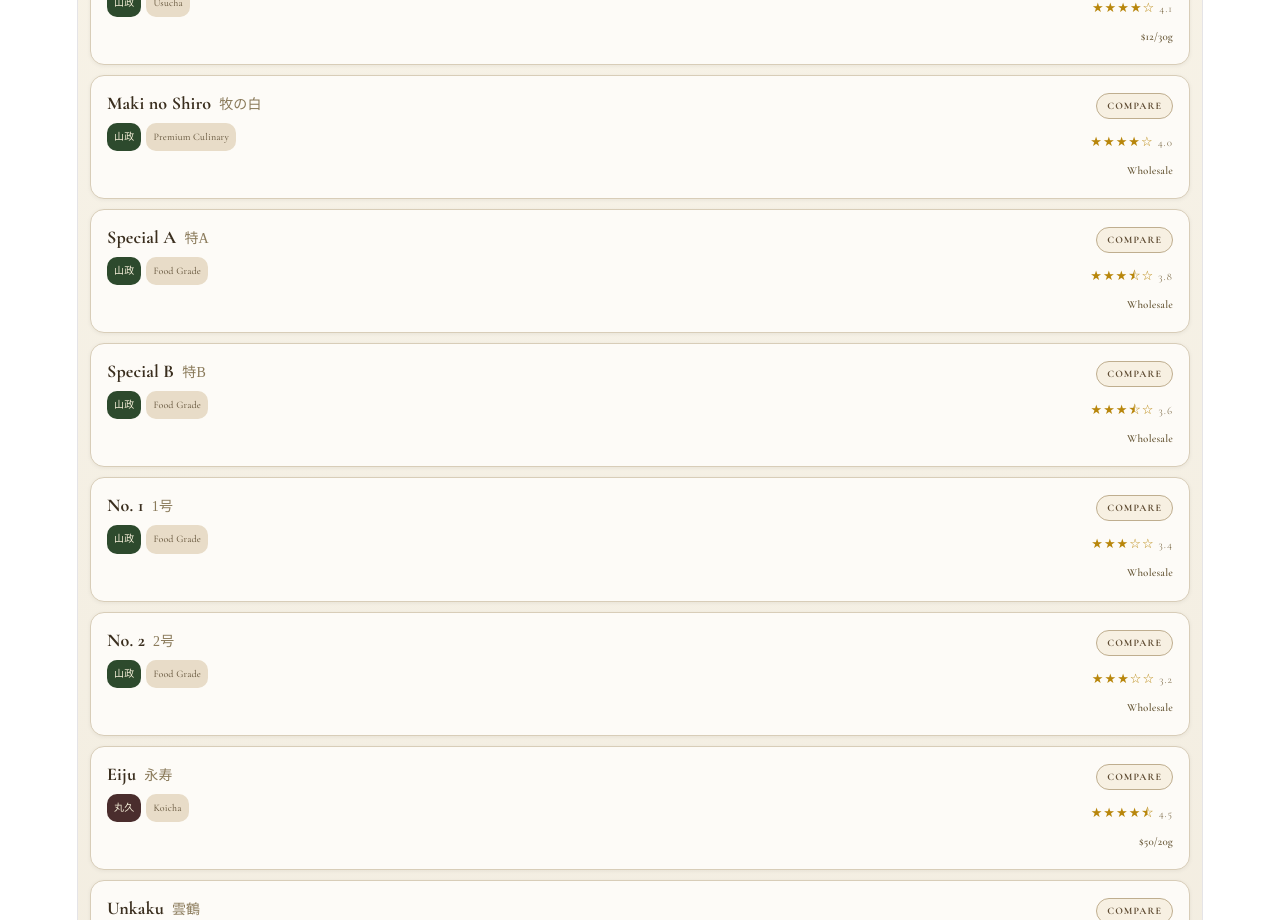
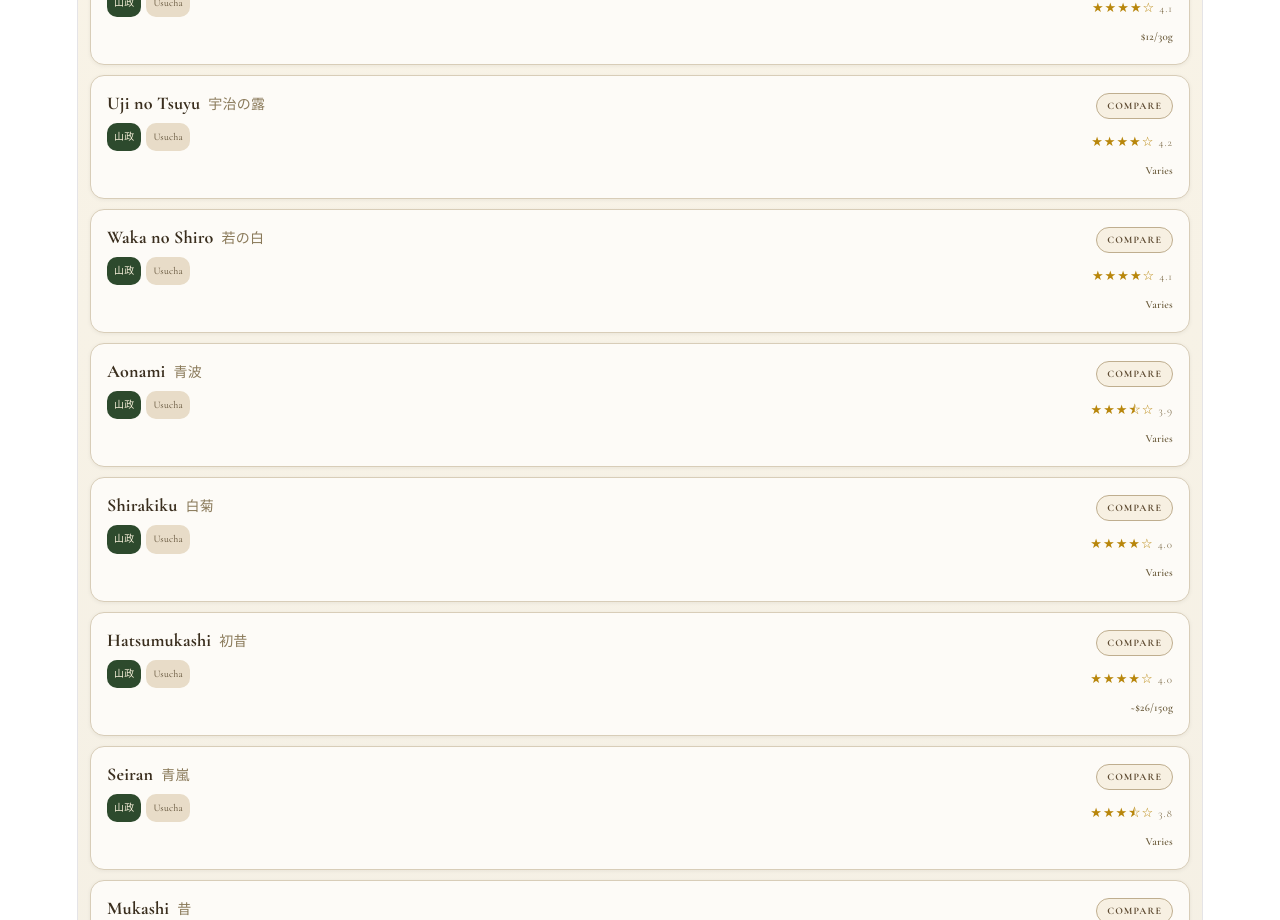
Before and after one commit to ednmolina/matcha-app, a React (Vite) app: page / in a window 1280 px wide. Shown: the part 1880-2800 px from the top of the page. Built offline with nearby package versions, Linux system fonts and the light colour scheme.

Commit message:
update teas

```diff
--- a/src/App.jsx
+++ b/src/App.jsx
@@ -6,19 +6,35 @@ const TEAS = [
   { id:"yk02", name:"Kasuga no Mukashi", kanji:"香寿賀の昔", producer:"Yamamasa Koyamaen", category:"Ceremonial", sub:"Koicha", school:null, grade:"High Grade", price:"$108/30g", sizes:["30g","100g","150g"], status:"active", rating:4.5, notes:{umami:5,sweet:4,bitter:1,astringent:1,body:5}, tags:["cream","explosive fullness","mild sweetness"], desc:"Intense creaminess and uniquely delicious mildness transform into an explosive, majestic full-bodied sensation that lingers on the palate. Less sweet than Chajyu, yet far more so than Kaguraden.", src:"Misora UK; Sazen Tea" },
   { id:"yk03", name:"Kaguraden", kanji:"神楽殿", producer:"Yamamasa Koyamaen", category:"Ceremonial", sub:"Koicha", school:null, grade:"High Grade", price:"$82/30g", sizes:["30g","100g","150g"], status:"active", rating:4.7, notes:{umami:5,sweet:4,bitter:2,astringent:1,body:5}, tags:["dark chocolate","toasted nuts","coffee","floral"], desc:"Incredible intensity and velvety texture. Dark chocolate and toasted nuts emerge first, followed by coffee aromas, sweet creaminess, and light floral undertones. Exceptionally long, multi-dimensional aftertaste. Often limited to 1 per customer.", src:"The Steeping Room; Kanso Tea" },
   { id:"yk04", name:"Seiun", kanji:"星雲", producer:"Yamamasa Koyamaen", category:"Ceremonial", sub:"Koicha", school:null, grade:"High Grade", price:"$55/30g", sizes:["30g","100g","150g","300g"], status:"active", rating:4.4, notes:{umami:4,sweet:4,bitter:1,astringent:1,body:4}, tags:["gentle sweetness","deep umami","smooth finish"], desc:"\"Nebula.\" Harmonious balance of deep umami, gentle sweetness, and a smooth lingering finish. Vibrant green with velvety texture. Composed complexity rather than boldness.", src:"Ujicha Matcha; Sazen Tea" },
-  { id:"yk05", name:"Tennouzan", kanji:"天王山", producer:"Yamamasa Koyamaen", category:"Ceremonial", sub:"Koicha", school:null, grade:"Standard Koicha", price:"$39/30g", sizes:["30g","100g","150g","300g"], status:"active", rating:4.5, notes:{umami:4,sweet:4,bitter:1,astringent:1,body:4}, tags:["dark chocolate","cream","lingering sweetness"], desc:"Exceptionally smooth texture with rich umami and deep green hue. Lingering sweetness — a true connoisseur's choice. Rich, creamy dark chocolate character. Recommended for important guests and gifting.", src:"Wakokoro Tea; Matchajp" },
+  { id:"yk05", name:"Tennouzan", kanji:"天王山", aliases:["Tennozan"], producer:"Yamamasa Koyamaen", category:"Ceremonial", sub:"Koicha", school:null, grade:"Standard Koicha", price:"$39/30g", sizes:["30g","100g","150g","300g"], status:"active", rating:4.5, notes:{umami:4,sweet:4,bitter:1,astringent:1,body:4}, tags:["dark chocolate","cream","lingering sweetness"], desc:"Exceptionally smooth texture with rich umami and deep green hue. Lingering sweetness — a true connoisseur's choice. Rich, creamy dark chocolate character. Recommended for important guests and gifting.", src:"Wakokoro Tea; Matchajp" },
   { id:"yk06", name:"Senjin no Mukashi", kanji:"先陣の昔", producer:"Yamamasa Koyamaen", category:"Ceremonial", sub:"Koicha/Usucha", school:null, grade:"Dual-Purpose", price:"$33/30g", sizes:["30g","100g","150g","300g"], status:"active", rating:4.3, notes:{umami:4,sweet:3,bitter:2,astringent:1,body:4}, tags:["layered umami","subtle bitterness","depth"], desc:"Complex and robust with exquisite depth. Lingering umami with subtle bitterness creates a sophisticated, layered experience. Bridges koicha and usucha elegantly.", src:"Wakokoro Tea" },
   { id:"yk07", name:"Shikibu no Mukashi", kanji:"式部の昔", producer:"Yamamasa Koyamaen", category:"Ceremonial", sub:"Usucha", school:null, grade:"Premium Usucha", price:"$28/30g", sizes:["30g","100g","150g","300g"], status:"active", rating:4.6, notes:{umami:4,sweet:4,bitter:1,astringent:1,body:3}, tags:["gentle sweetness","floral","delicate aroma"], desc:"Gentle sweetness and delicate aroma with smooth mouthfeel. Umami very noticeable from the first sip. Floral rather than nutty. A devoted TikTok following — frequently cited as the best in the YK lineup.", src:"Wakokoro Tea; Community" },
   { id:"yk08", name:"Ogurayama", kanji:"小倉山", producer:"Yamamasa Koyamaen", category:"Ceremonial", sub:"Usucha", school:null, grade:"Signature Best-Seller", price:"$23/30g", sizes:["30g","100g","150g","300g"], status:"active", rating:4.4, notes:{umami:4,sweet:3,bitter:2,astringent:2,body:3}, tags:["marine","seaweed","umami","balanced"], desc:"The flagship. Perfectly balances umami and astringency. Marine and seaweed notes dominate. Bold, bright, full-flavored with gorgeous vibrant green. Bitterness manageable as umami kicks in.", src:"Wakokoro Tea; The Steeping Room" },
   { id:"yk09", name:"Yomo no Kaori", kanji:"四方の薫", producer:"Yamamasa Koyamaen", category:"Ceremonial", sub:"Usucha", school:null, grade:"General Usucha", price:"$17/30g", sizes:["30g","100g","150g","300g"], status:"active", rating:4.0, notes:{umami:3,sweet:2,bitter:2,astringent:1,body:2}, tags:["earthy","grassy","nutty","mild"], desc:"Earthy, grassy, slightly nutty. Light-to-medium body. Milder umami than Ogurayama. Solid dependable everyday matcha on the gentler side.", src:"Community reviews" },
   { id:"yk10", name:"Samidori", kanji:"さみどり", producer:"Yamamasa Koyamaen", category:"Ceremonial", sub:"Usucha", school:null, grade:"Daily Usucha", price:"$14/30g", sizes:["30g","100g","150g","300g"], status:"active", rating:4.3, notes:{umami:3,sweet:3,bitter:1,astringent:1,body:3}, tags:["creamy","roasted","nutty","fragrant"], desc:"Single-origin Samidori cultivar. Creamy texture, pronounced umami, roasted nutty character. Fragrant rather than seaweed-forward — the inverse of Ogurayama.", src:"Matchajp; Wakokoro Tea" },
   { id:"yk11", name:"Matsukaze", kanji:"松風", producer:"Yamamasa Koyamaen", category:"Ceremonial", sub:"Usucha", school:null, grade:"Entry Ceremonial", price:"$12/30g", sizes:["30g","100g","150g","300g"], status:"active", rating:4.1, notes:{umami:2,sweet:2,bitter:2,astringent:2,body:3}, tags:["dark chocolate","coffee","citrus peel"], desc:"Bold with dark chocolate, coffee, and citrus peel. Harmonious umami and mild refreshing bitterness. Named for the sound of boiling water resembling wind in pines. Incredible value.", src:"The Steeping Room; Wakokoro" },
+  { id:"yk11b", name:"Kiwami no Mukashi", kanji:"極の昔", aliases:["Kiwami"], producer:"Yamamasa Koyamaen", category:"Ceremonial", sub:"Koicha", school:null, grade:"Supplemental Top Tier", price:"Varies", sizes:["Varies by retailer"], status:"limited", rating:4.6, notes:{umami:5,sweet:4,bitter:1,astringent:1,body:5}, tags:["dense umami","polished sweetness","thick finish","high ceremonial"], desc:"Supplemental top-tier Yamamasa listing associated with koicha use. Built for a dense, velvety bowl with deep umami, measured sweetness, and a long composed finish rather than flashy bitterness.", src:"User-provided lineup; inferred from Yamamasa tiering" },
+  { id:"yk11c", name:"Shoun", kanji:"松雲", aliases:["Shōun"], producer:"Yamamasa Koyamaen", category:"Ceremonial", sub:"Koicha", school:null, grade:"Supplemental Koicha", price:"Varies", sizes:["Varies by retailer"], status:"limited", rating:4.4, notes:{umami:4,sweet:4,bitter:1,astringent:1,body:4}, tags:["smooth","creamy","quiet sweetness","long finish"], desc:"Community-sourced Yamamasa koicha-style listing centered on smoothness. Expected profile is creamy, rounded, and quietly sweet with enough body for thicker preparation.", src:"User-provided lineup; inferred from Yamamasa tiering" },
+  { id:"yk11d", name:"Houn", kanji:"宝雲", aliases:["Hōun"], producer:"Yamamasa Koyamaen", category:"Ceremonial", sub:"Koicha", school:null, grade:"Supplemental Koicha", price:"Varies", sizes:["Varies by retailer"], status:"limited", rating:4.3, notes:{umami:4,sweet:4,bitter:1,astringent:1,body:4}, tags:["balanced","mellow sweetness","silky","calm"], desc:"Balanced supplemental koicha listing. Sits between rich and gentle, with mellow sweetness, restrained bitterness, and a silky, centered feel in the bowl.", src:"User-provided lineup; community retailer references" },
+  { id:"yk11e", name:"Asahi", kanji:"あさひ", producer:"Yamamasa Koyamaen", category:"Ceremonial", sub:"Usucha", school:null, grade:"Single Cultivar / High Ceremonial", price:"Varies", sizes:["Varies by retailer"], status:"limited", rating:4.5, notes:{umami:5,sweet:4,bitter:1,astringent:1,body:4}, tags:["single cultivar","bright green","deep umami","elegant sweetness"], desc:"Built around the prized Asahi tencha cultivar that Yamamasa helped select. Expect saturated green color, layered umami, elegant sweetness, and very low bitterness for a refined usucha or lighter koicha-style preparation.", src:"Kyoto Monodzukuri Navi; Cha Circle; user-provided lineup" },
+  { id:"yk11f", name:"Uji no Tsuyu", kanji:"宇治の露", producer:"Yamamasa Koyamaen", category:"Ceremonial", sub:"Usucha", school:null, grade:"Supplemental Premium Usucha", price:"Varies", sizes:["Varies by retailer"], status:"active", rating:4.2, notes:{umami:3,sweet:3,bitter:1,astringent:1,body:3}, tags:["smooth","refreshing","green sweetness","easy daily"], desc:"Smooth premium-usucha style entry with a softer, greener presentation than the flagship Yamamasa bowls. Designed to be easy to drink quickly while still feeling polished.", src:"User-provided lineup; inferred positioning" },
+  { id:"yk11g", name:"Waka no Shiro", kanji:"若の白", producer:"Yamamasa Koyamaen", category:"Ceremonial", sub:"Usucha", school:null, grade:"Supplemental Light Ceremonial", price:"Varies", sizes:["Varies by retailer"], status:"active", rating:4.1, notes:{umami:3,sweet:3,bitter:1,astringent:2,body:2}, tags:["light-bodied","airy","soft sweetness","delicate"], desc:"A lighter ceremonial-style Yamamasa listing. More delicate than dense, with airy body, soft sweetness, and a clean finish suited to repeated everyday bowls.", src:"User-provided lineup; inferred positioning" },
+  { id:"yk11h", name:"Aonami", kanji:"青波", producer:"Yamamasa Koyamaen", category:"Ceremonial", sub:"Usucha", school:null, grade:"Supplemental Everyday Usucha", price:"Varies", sizes:["Varies by retailer"], status:"active", rating:3.9, notes:{umami:2,sweet:2,bitter:2,astringent:2,body:2}, tags:["slightly brisk","fresh green","clean finish","daily"], desc:"Everyday usucha with a livelier edge. Brisker and greener than the creamier Yamamasa house staples, making it a practical choice when you want freshness over depth.", src:"User-provided lineup; inferred positioning" },
+  { id:"yk11i", name:"Shirakiku", kanji:"白菊", producer:"Yamamasa Koyamaen", category:"Ceremonial", sub:"Usucha", school:null, grade:"Supplemental Everyday Usucha", price:"Varies", sizes:["Varies by retailer"], status:"active", rating:4.0, notes:{umami:2,sweet:3,bitter:1,astringent:1,body:2}, tags:["mild","soft floral","gentle sweetness","approachable"], desc:"A mild Yamamasa-style everyday usucha entry with gentle sweetness and a softer floral impression. More about approachability than dramatic power.", src:"User-provided lineup; inferred positioning" },
+  { id:"yk11j", name:"Hatsumukashi", kanji:"初昔", producer:"Yamamasa Koyamaen", category:"Ceremonial", sub:"Usucha", school:null, grade:"Supplemental Entry Usucha", price:"~$26/150g", sizes:["150g"], status:"active", rating:4.0, notes:{umami:2,sweet:2,bitter:2,astringent:2,body:2}, tags:["budget-friendly","cold whisking","easy daily","beginner"], desc:"A beginner-friendly Yamamasa retailer collaboration or supplemental listing with strong value reputation. Reviews describe it as easy to drink, practical for frequent daily use, and especially good when shaken cold or used in larger-volume bowls.", src:"Rakuten Leftzaen reviews; user-provided lineup" },
+  { id:"yk11k", name:"Yugen", kanji:"幽玄", aliases:["Yūgen"], producer:"Yamamasa Koyamaen", category:"Ceremonial", sub:"Usucha", school:null, grade:"Supplemental Mid-Premium Usucha", price:"Varies", sizes:["Varies by retailer"], status:"limited", rating:4.1, notes:{umami:3,sweet:3,bitter:2,astringent:1,body:3}, tags:["deep","quietly nutty","measured bitterness","contemplative"], desc:"Separate Yamamasa-oriented Yugen listing, distinct from Marukyu's better-known blend. The likely profile is deeper and darker than entry Yamamasa usucha, with a contemplative balance of nuttiness, umami, and a small bitter lift.", src:"User-provided lineup; inferred positioning" },
+  { id:"yk11l", name:"Seiran", kanji:"青嵐", producer:"Yamamasa Koyamaen", category:"Ceremonial", sub:"Usucha", school:null, grade:"Supplemental Entry Usucha", price:"Varies", sizes:["Varies by retailer"], status:"active", rating:3.8, notes:{umami:2,sweet:2,bitter:2,astringent:2,body:2}, tags:["breezy","bright","lean","entry"], desc:"Light entry-style usucha with a breezier, brighter personality. Less creamy than Samidori or Ogurayama, and better suited to drinkers who want a cleaner lean finish.", src:"User-provided lineup; inferred positioning" },
+  { id:"yk11m", name:"Mukashi", kanji:"昔", producer:"Yamamasa Koyamaen", category:"Ceremonial", sub:"Usucha", school:null, grade:"Generic Entry Line", price:"Varies", sizes:["Varies by retailer"], status:"active", rating:3.7, notes:{umami:2,sweet:2,bitter:2,astringent:2,body:2}, tags:["entry tier","straightforward","clean","simple"], desc:"Catch-all entry for generic Yamamasa-style Mukashi lines sometimes seen through retailers. Best thought of as straightforward daily usucha: modest umami, manageable bitterness, and simple value-driven drinking.", src:"User-provided lineup; inferred positioning" },
+  { id:"yk11n", name:"Shiro Blends", kanji:"白系", producer:"Yamamasa Koyamaen", category:"Ceremonial", sub:"Usucha", school:null, grade:"Light Blend Family", price:"Varies", sizes:["Varies by retailer"], status:"active", rating:3.8, notes:{umami:2,sweet:2,bitter:1,astringent:2,body:2}, tags:["light-bodied","soft","pale style","easy"], desc:"Loose family bucket for lighter-bodied white-label or shiro-style Yamamasa blends. Usually gentler, softer, and easier on the palate than the richer Mukashi-side bowls.", src:"User-provided lineup; inferred positioning" },
   // ===== YAMAMASA KOYAMAEN — CULINARY =====
   { id:"yk12", name:"Maki no Shiro", kanji:"牧の白", producer:"Yamamasa Koyamaen", category:"Culinary", sub:"Premium Culinary", school:null, grade:"Top Culinary", price:"Wholesale", sizes:["100g","300g","1kg"], status:"active", rating:4.0, notes:{umami:2,sweet:2,bitter:2,astringent:2,body:2}, tags:["malty","milky","nori","toasty"], desc:"Mild, malty, milky. Lively nori-green with soft yellow undertones. Creamy oceanic dry scent transforms into toasty, nutty warmth. Pairs beautifully with kuromitsu.", src:"TikTok community" },
   { id:"yk13", name:"Special A", kanji:"特A", producer:"Yamamasa Koyamaen", category:"Culinary", sub:"Food Grade", school:null, grade:"Special A", price:"Wholesale", sizes:["100g","300g","1kg"], status:"active", rating:3.8, notes:{umami:2,sweet:2,bitter:3,astringent:2,body:3}, tags:["robust green","balanced bitterness"], desc:"High-quality culinary for drinks, ice cream, cream fillings, fresh chocolates. Rich flavor and color that differentiates finished products.", src:"YK Official Catalog" },
   { id:"yk14", name:"Special B", kanji:"特B", producer:"Yamamasa Koyamaen", category:"Culinary", sub:"Food Grade", school:null, grade:"Special B", price:"Wholesale", sizes:["100g","300g","1kg"], status:"active", rating:3.6, notes:{umami:2,sweet:1,bitter:3,astringent:2,body:3}, tags:["bitter","robust","vivid green"], desc:"For culinary cooking and matcha drinks (lattes, soda). Good robust matcha presence. Vivid green color holds well in recipes.", src:"Matchajp; Tsukimix" },
   { id:"yk15", name:"No. 1", kanji:"1号", producer:"Yamamasa Koyamaen", category:"Culinary", sub:"Food Grade", school:null, grade:"#1", price:"Wholesale", sizes:["300g","1kg"], status:"active", rating:3.4, notes:{umami:1,sweet:1,bitter:3,astringent:3,body:3}, tags:["strong bitterness","baking"], desc:"Designed for baked confectioneries: sponges, bread, cookies, rice crackers. Higher bitterness balances sugar and butter.", src:"YK Official Catalog" },
   { id:"yk16", name:"No. 2", kanji:"2号", producer:"Yamamasa Koyamaen", category:"Culinary", sub:"Food Grade", school:null, grade:"#2", price:"Wholesale", sizes:["300g","1kg"], status:"active", rating:3.2, notes:{umami:1,sweet:1,bitter:4,astringent:3,body:3}, tags:["bold bitterness","economy","industrial"], desc:"Most economical. For processed foods: noodles, boiled fish paste, seasoned powders. Pronounced bitterness for industrial food manufacturing.", src:"YK Official Catalog" },
+  { id:"yk16b", name:"Matcha (Cooking Grade)", kanji:"製菓用抹茶", producer:"Yamamasa Koyamaen", category:"Culinary", sub:"Cooking Grade", school:null, grade:"Bulk Culinary", price:"Varies", sizes:["100g","300g","1kg"], status:"active", rating:3.5, notes:{umami:1,sweet:1,bitter:3,astringent:2,body:3}, tags:["bulk","baking","strong green","café use"], desc:"Generic cooking-grade Yamamasa-style matcha bucket for baking and bulk foodservice. Prioritizes visible matcha character and dependable green color over smooth straight drinking.", src:"Yamamasa official processing page; user-provided lineup" },
+  { id:"yk16c", name:"Uji Matcha Powder", kanji:"宇治抹茶", producer:"Yamamasa Koyamaen", category:"Culinary", sub:"Versatile Powder", school:null, grade:"Export / General Purpose", price:"Varies", sizes:["100g","300g","1kg"], status:"active", rating:3.6, notes:{umami:2,sweet:1,bitter:3,astringent:2,body:3}, tags:["versatile","straightforward","green","export"], desc:"General-purpose Uji matcha powder positioned between culinary and approachable daily use. Useful when you want a broad-application powder for drinks, desserts, and casual whisking.", src:"User-provided lineup; inferred from Yamamasa processing range" },
+  { id:"yk16d", name:"Latte Matcha", kanji:"宇治抹茶ラテ", producer:"Yamamasa Koyamaen", category:"Culinary", sub:"Latte", school:null, grade:"Milk Blend", price:"~$9/100g", sizes:["100g","1kg"], status:"active", rating:4.0, notes:{umami:2,sweet:4,bitter:2,astringent:1,body:3}, tags:["milk powder","sweetened","rounded","café-friendly"], desc:"Yamamasa's prepared latte-style matcha blend uses high-grade Uji matcha plus milk powder for a mellow, rich, easy-drinking cup. Made to be quick, smooth, and pleasant rather than intensely ceremonial.", src:"Kyoto Yamasan Uji Matcha Latte; user-provided lineup" },
   // ===== MARUKYU KOYAMAEN — PRINCIPAL =====
   { id:"mk01", name:"Tenju", kanji:"天授", producer:"Marukyu Koyamaen", category:"Ceremonial", sub:"Koicha", school:null, grade:"Supreme / Apex", price:"$216/20g", sizes:["20g","40g"], status:"limited", rating:4.9, notes:{umami:5,sweet:5,bitter:0,astringent:0,body:5}, tags:["buttery","smooth","lingering sweetness","earthy"], desc:"The apex. Deep earthy aroma, rich full-bodied flavor, smooth lingering sweetness. Maximum amino-acid concentration, near-zero bitterness. All-Japan Tea Competition grade. Clarity, balance, composure.", src:"Teance; Senchoju; Steepster" },
   { id:"mk02", name:"Kiwami Choan", kanji:"極 長安", producer:"Marukyu Koyamaen", category:"Ceremonial", sub:"Koicha", school:null, grade:"Grand Prix Supreme", price:"$135/20g", sizes:["20g","40g"], status:"limited", rating:4.8, notes:{umami:5,sweet:5,bitter:0,astringent:0,body:5}, tags:["round","sweet","structurally rich"], desc:"Grand Prix supreme. Noticeably rounder, sweeter, structurally richer than standard Choan. Bitterness nearly absent. Layered umami complexity.", src:"Sazen Tea; Senchoju" },
@@ -85,6 +101,13 @@ const PROFILE_ROWS = [
   ["Astringency", "astringent", "#7a6a8a"],
   ["Body", "body", "#4a6a6a"],
 ];
+
+function normalizeText(value = "") {
+  return value
+    .toLowerCase()
+    .normalize("NFKD")
+    .replace(/[\u0300-\u036f]/g, "");
+}
 
 function Stars({ r }) {
   const f = Math.floor(r);
@@ -530,15 +553,19 @@ export default function App() {
       if (prod !== "All" && tea.producer !== prod) return false;
       if (!q) return true;
 
-      const search = q.toLowerCase();
-      return (
-        tea.name.toLowerCase().includes(search) ||
-        tea.kanji.includes(search) ||
-        tea.desc.toLowerCase().includes(search) ||
-        (tea.school && tea.school.toLowerCase().includes(search)) ||
-        tea.tags.some((tag) => tag.toLowerCase().includes(search)) ||
-        tea.sub.toLowerCase().includes(search)
-      );
+      const search = normalizeText(q);
+      const searchFields = [
+        tea.name,
+        tea.kanji,
+        tea.desc,
+        tea.school ?? "",
+        tea.sub,
+        tea.producer,
+        ...(tea.tags ?? []),
+        ...(tea.aliases ?? []),
+      ];
+
+      return searchFields.some((value) => normalizeText(value).includes(search));
     });
 
     items.sort((a, b) => {
```
